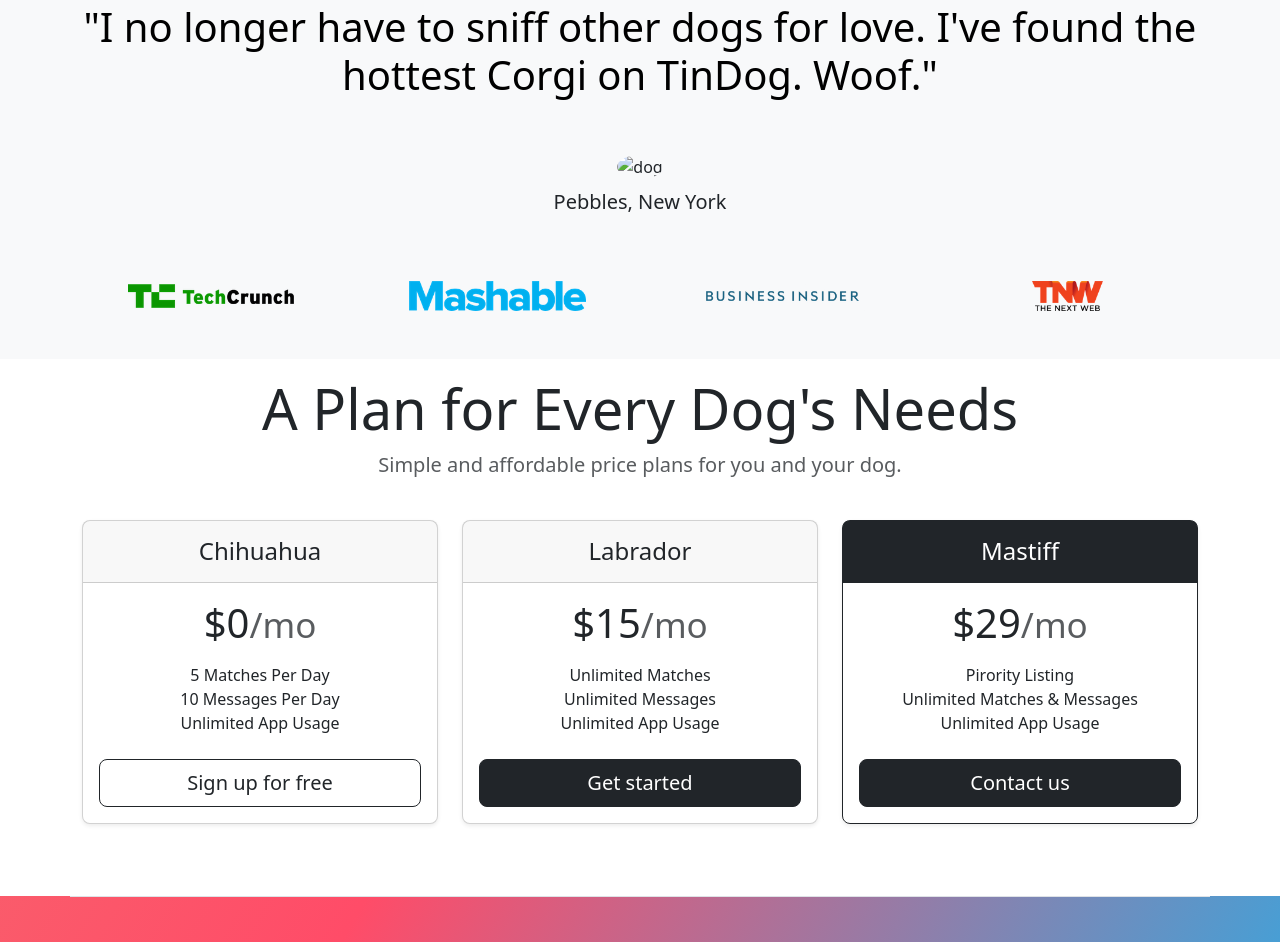
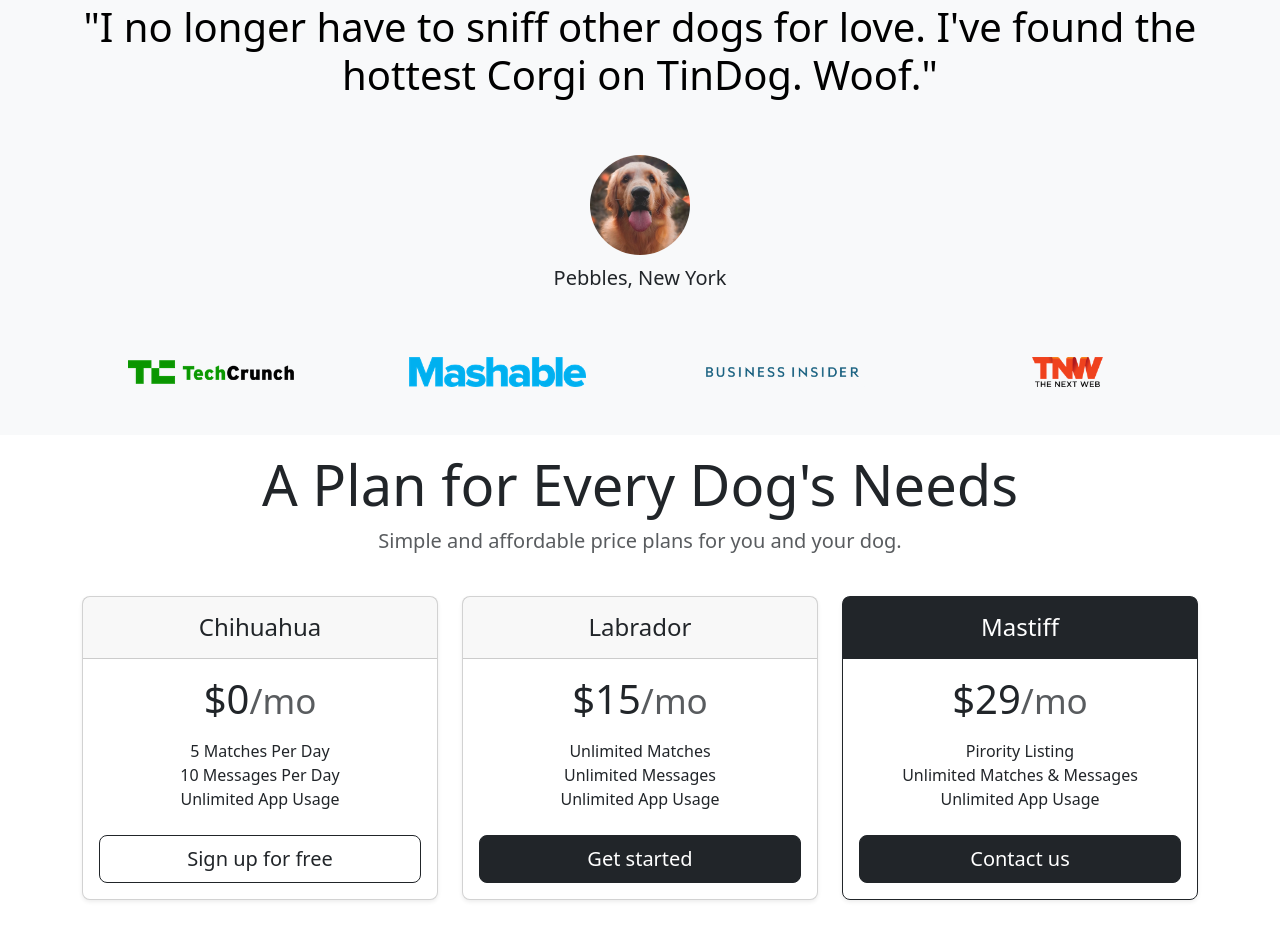
Before and after one commit to Veronika0999/TinDog, a plain HTML site: page index.html in a window 1280 px wide. Shown: the part 1124-2066 px from the top of the page. Drawn offline with nearby package versions, Linux system fonts and the light colour scheme; files whose address does not match are found by name.

Commit message:
Update index.html

```diff
--- a/index.html
+++ b/index.html
@@ -91,7 +91,7 @@
     <div class="p-5 text-center bg-body-tertiary">
       <div class="container py-5">
         <h1 class="text-body-emphasis">"I no longer have to sniff other dogs for love. I've found the hottest Corgi on TinDog. Woof."</h1>
-        <img class="profile-img mt-5" src="./images/dog-img.jpg" alt="dog">
+        <img class="profile-img mt-5" src="./dog-img.jpg" alt="dog">
         <p class="col-lg-8 mx-auto lead mt-2">Pebbles, New York</p>
       </div>
 
```
